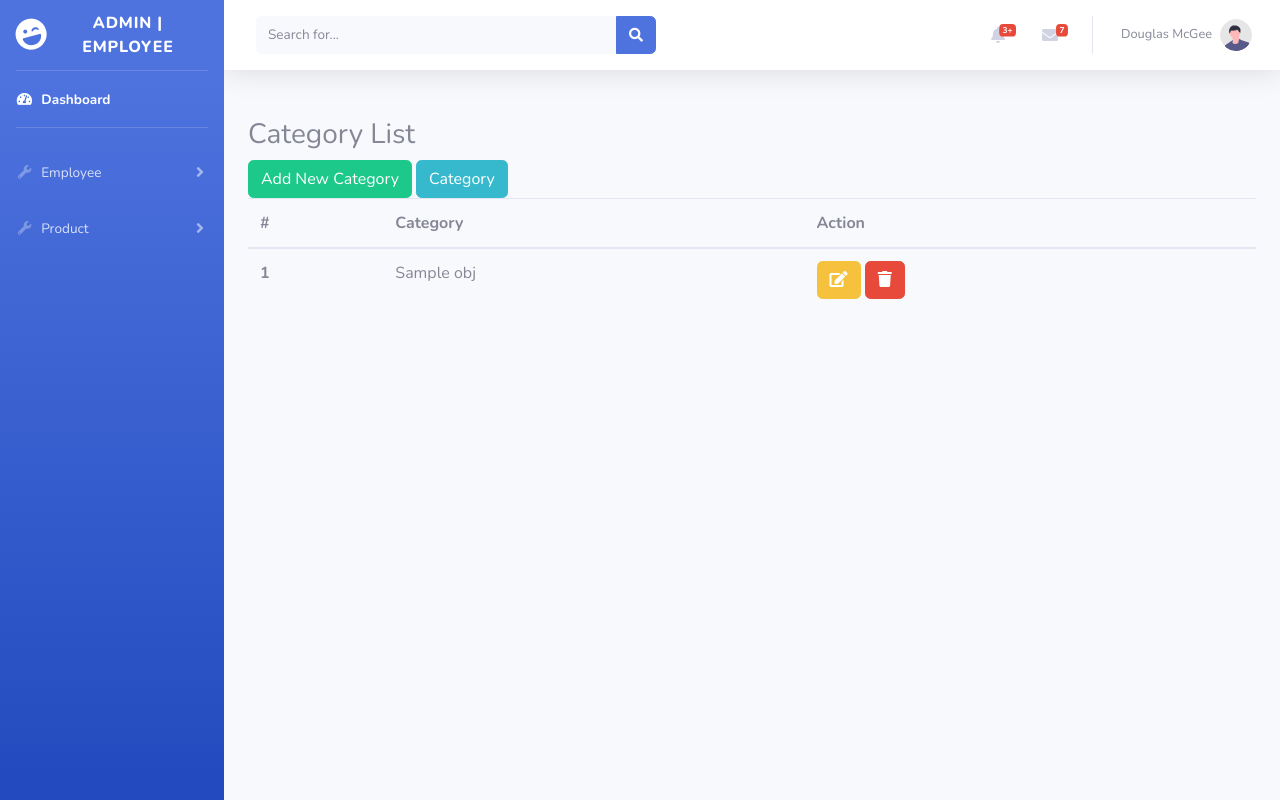
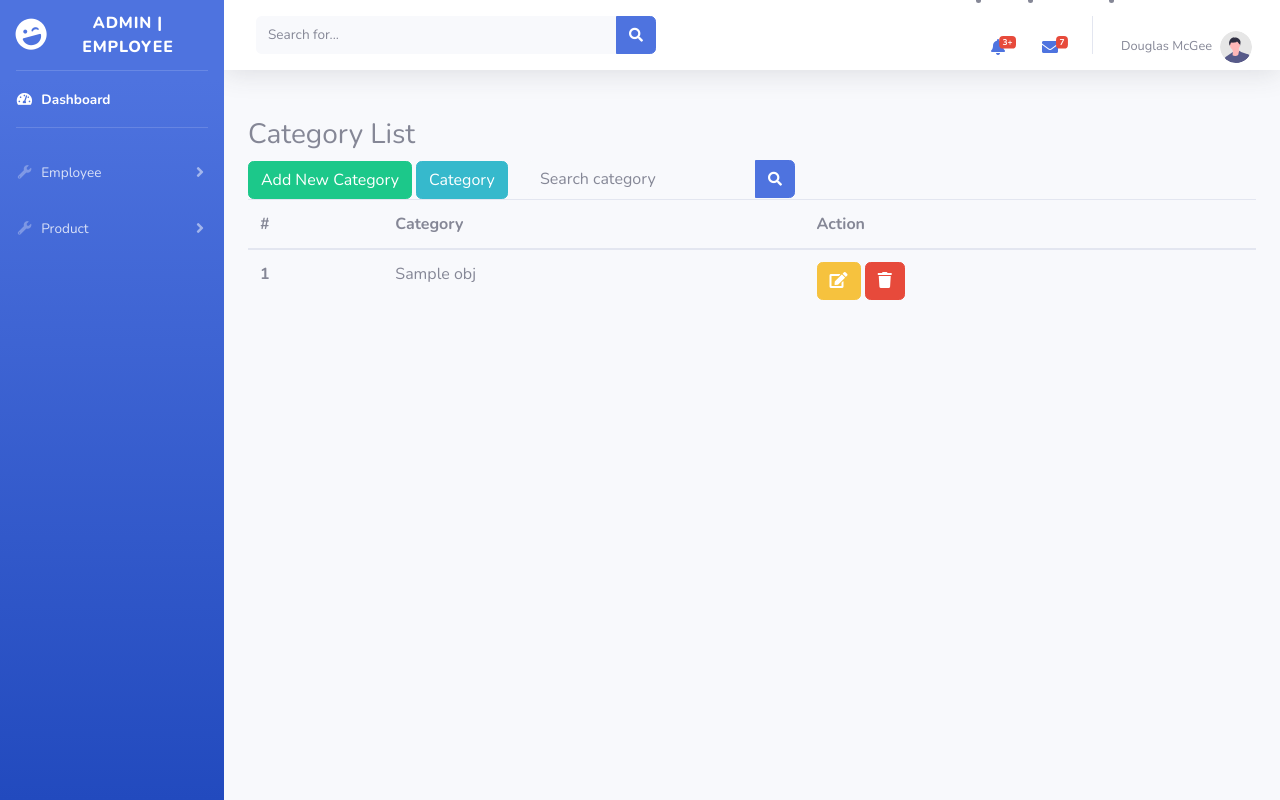
Before and after one commit to shourovdigital/employee_ecommerce, a Django app: template employee_apps/templates/category-list.html in a window 1280 px wide. Run offline with Django 4.2, Linux system fonts and the light colour scheme; the template is opened without the code that fills it: most values are stand-ins (such as "Sample title", 1, 10 or a date in 2020); some libraries are stand-ins or nearby versions.

Commit message:
category search added

```diff
--- a/employee/settings.py
+++ b/employee/settings.py
@@ -27,6 +27,7 @@
     'django.contrib.messages',
     'django.contrib.staticfiles',
     'employee_apps',
+    'rest_framework',
 ]
 
 MIDDLEWARE = [
--- a/employee_apps/templates/base.html
+++ b/employee_apps/templates/base.html
@@ -47,6 +47,7 @@
                     <i class="fas fa-fw fa-tachometer-alt"></i>
                     <span>Dashboard</span></a>
             </li>
+
 
             <!-- Divider -->
             <hr class="sidebar-divider">
@@ -119,39 +120,12 @@
                             <input type="text" class="form-control bg-light border-0 small" placeholder="Search for..."
                                 aria-label="Search" aria-describedby="basic-addon2">
                             <div class="input-group-append">
-                                <button class="btn btn-primary" type="button">
+                                <button class="btn btn-primary" type="submit">
                                     <i class="fas fa-search fa-sm"></i>
                                 </button>
                             </div>
                         </div>
                     </form>
-
-                    <!-- Topbar Navbar -->
-                    <ul class="navbar-nav ml-auto">
-
-                        <!-- Nav Item - Search Dropdown (Visible Only XS) -->
-                        <li class="nav-item dropdown no-arrow d-sm-none">
-                            <a class="nav-link dropdown-toggle" href="#" id="searchDropdown" role="button"
-                                data-toggle="dropdown" aria-haspopup="true" aria-expanded="false">
-                                <i class="fas fa-search fa-fw"></i>
-                            </a>
-                            <!-- Dropdown - Messages -->
-                            <div class="dropdown-menu dropdown-menu-right p-3 shadow animated--grow-in"
-                                aria-labelledby="searchDropdown">
-                                <form class="form-inline mr-auto w-100 navbar-search">
-                                    <div class="input-group">
-                                        <input type="text" class="form-control bg-light border-0 small"
-                                            placeholder="Search for..." aria-label="Search"
-                                            aria-describedby="basic-addon2">
-                                        <div class="input-group-append">
-                                            <button class="btn btn-primary" type="button">
-                                                <i class="fas fa-search fa-sm"></i>
-                                            </button>
-                                        </div>
-                                    </div>
-                                </form>
-                            </div>
-                        </li>
 
                         <!-- Nav Item - Alerts -->
                         <li class="nav-item dropdown no-arrow mx-1">
--- a/employee_apps/templates/category-list.html
+++ b/employee_apps/templates/category-list.html
@@ -4,6 +4,20 @@
     <h3>Category List</h3>
     <a href="/category-add" class="btn btn-success">Add New Category</a>
     <a href="/category-list-excel-export" class="btn btn-info">Category</a>
+
+    <form
+        class="d-none d-sm-inline-block form-inline mr-auto ml-md-3 my-2 my-md-0 mw-100 navbar-search">
+        <div class="input-group">
+            <input type="text" name="search" class="form-control bg-light border-0 small" placeholder="Search category"
+                aria-label="Search" aria-describedby="basic-addon2">
+            <div class="input-group-append">
+                <button class="btn btn-primary" type="submit">
+                    <i class="fas fa-search fa-sm"></i>
+                </button>
+            </div>
+        </div>
+    </form>
+
     <form method="POST">
         {% csrf_token %}
             <table class="table">
--- /dev/null
+++ b/employee_apps/templates/search-page.html
@@ -0,0 +1,4 @@
+{% extends 'base.html' %}
+{% block content %}
+
+{% endblock %}
--- a/employee_apps/urls.py
+++ b/employee_apps/urls.py
@@ -48,6 +48,7 @@
     path('product-sales-price-update/<int:id>/', views.product_sales_price_update, name='product_sales_price_update'),
     path('product-regular-price-update/<int:id>', views.product_regular_price_update, name='product_regular_price_update'),
     path('product-log/<int:id>', views.product_log, name='product_log'),
-    path('product-excel-export', views.product_excel_export, name='product_excel_export')
+    path('product-excel-export', views.product_excel_export, name='product_excel_export'),
+    # path('search-result-page', views.search_result_page, name='search_result_page')
 
 ]
--- a/employee_apps/views.py
+++ b/employee_apps/views.py
@@ -173,7 +173,11 @@
 
 
 def category_list(request):
-    category = models.Category.objects.filter(status = True).order_by('-id')
+    searchText = request.GET.get('search')
+    if searchText:
+        category = models.Category.objects.filter(category_name__icontains=searchText, status = True).order_by('-id')
+    else:
+        category = models.Category.objects.filter(status = True).order_by('-id')
     context = {
         'category' : category
     }
```
